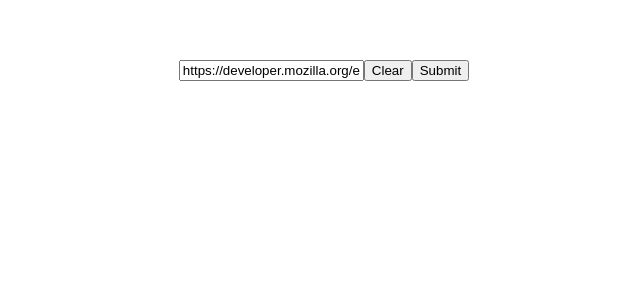
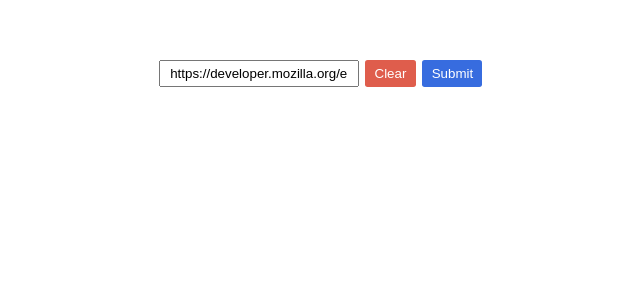
Before and after one commit to all43/url-shortener-app, a Vue app: page / in a window 1280 px wide. Shown: the top 300 px of the page, without its empty margins (316-956 px from the left). Built offline with nearby package versions, Linux system fonts and the light colour scheme.

Commit message:
basic css

```diff
--- a/src/components/InputBlock.vue
+++ b/src/components/InputBlock.vue
@@ -33,3 +33,43 @@ export default {
   },
 };
 </script>
+
+<style lang="scss" scoped>
+
+form {
+  display: flex;
+  justify-content: center;
+  margin: 1em;
+}
+
+input, button {
+  padding: 0.3em 0.7em;
+  margin-right: 0.5em;
+}
+
+button {
+  &[type=button] {
+    background-color: rgb(223, 93, 76);
+  }
+  &[type=submit] {
+    background-color: rgb(55, 108, 223);
+  }
+  border: 0;
+  border-radius: 0.2em;
+  color: white;
+  cursor: pointer;
+  transition: opacity 0.5s;
+  &:hover {
+    opacity: 0.75;
+  }
+  &:disabled {
+    opacity: 0.3;
+    cursor: default;
+  }
+}
+
+button:focus, input:focus {
+  outline: none;
+}
+
+</style>
```
